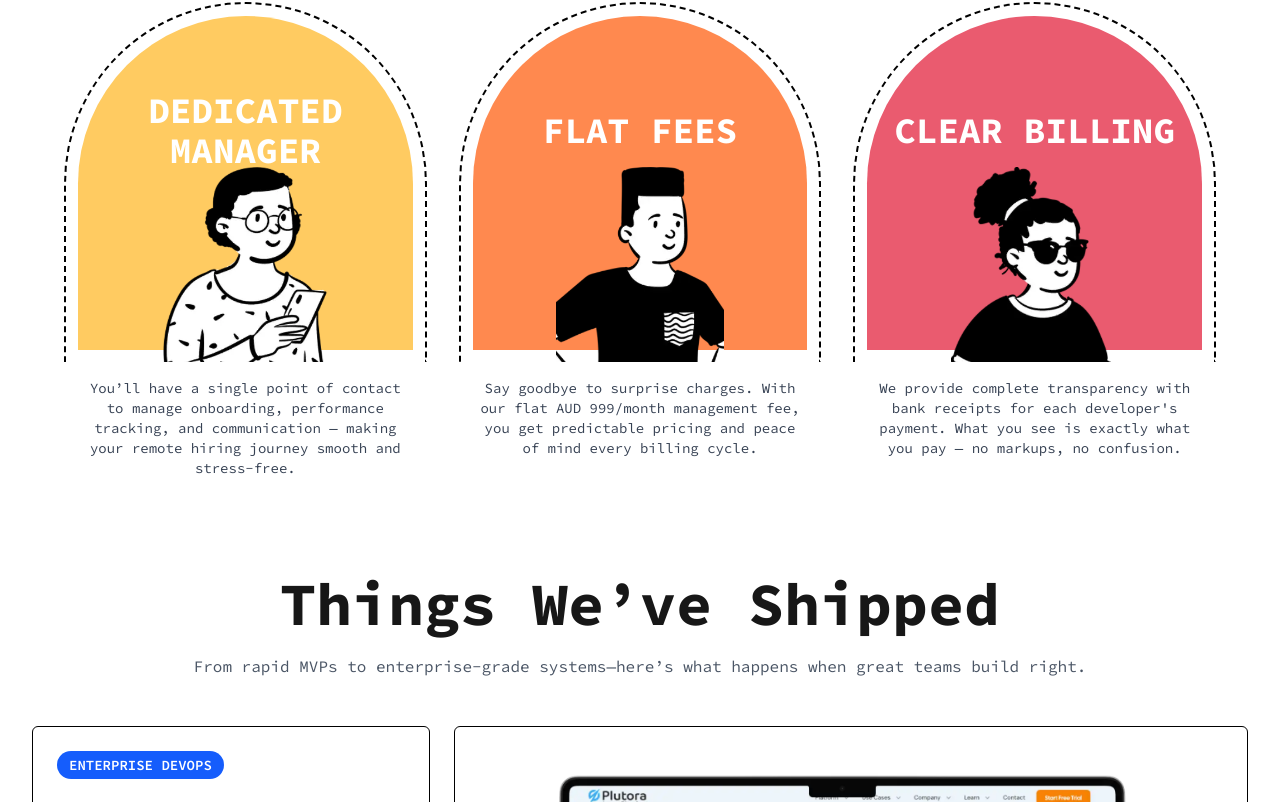
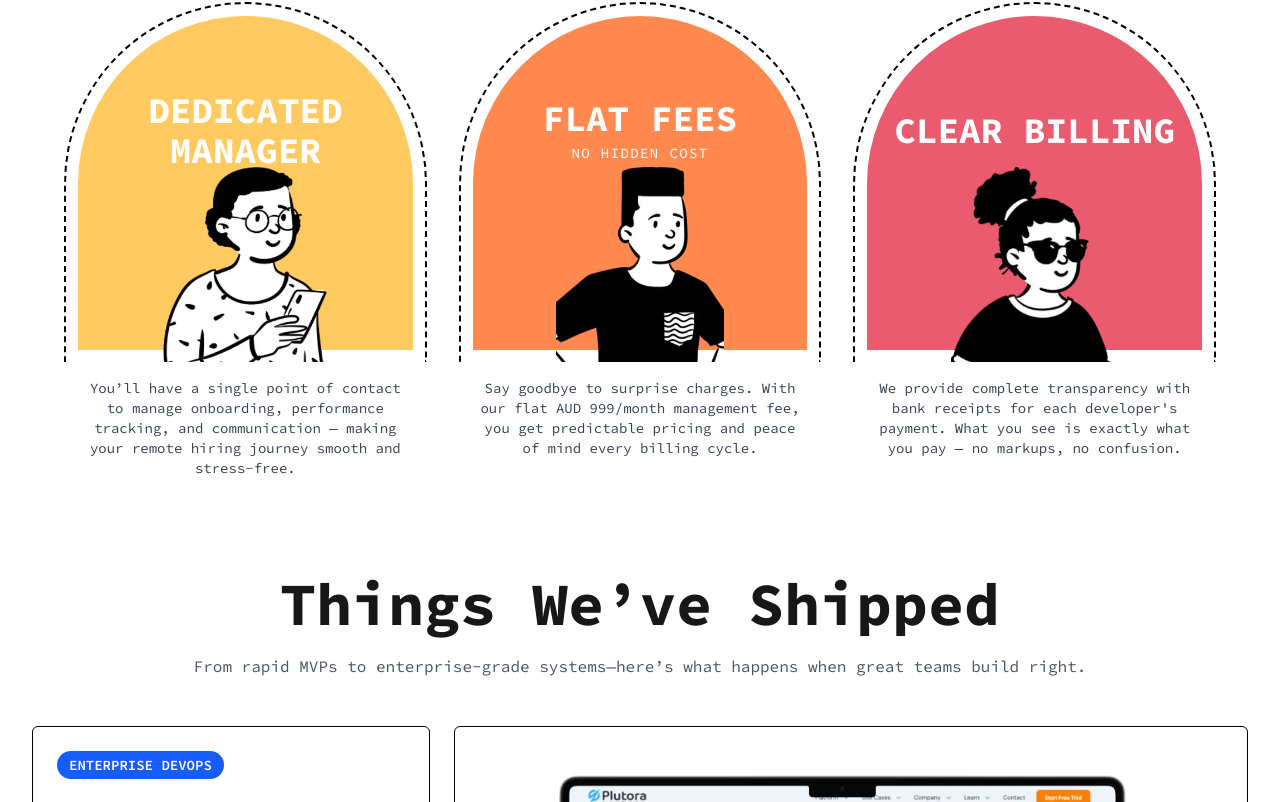
Before and after one commit to faizdev007/OVE_Web, a Next.js app: page / in a window 1280 px wide. Shown: the part 3304-4106 px from the top of the page. Built offline with nearby package versions, Linux system fonts and the light colour scheme; what tailwindcss-animated would draw is missing.

Commit message:
update menu

```diff
--- a/components/Homepage/whyus.tsx
+++ b/components/Homepage/whyus.tsx
@@ -11,7 +11,7 @@ const items = [
   },
   {
     title: 'FLAT FEES',
-    // subtitle: 'NO HIDDEN COST',
+    subtitle: 'NO HIDDEN COST',
     color: '#FF894F',
     img: '/assets/whyus/vector2.webp',
     text: 'Say goodbye to surprise charges. With our flat AUD 999/month management fee, you get predictable pricing and peace of mind every billing cycle.',
```
